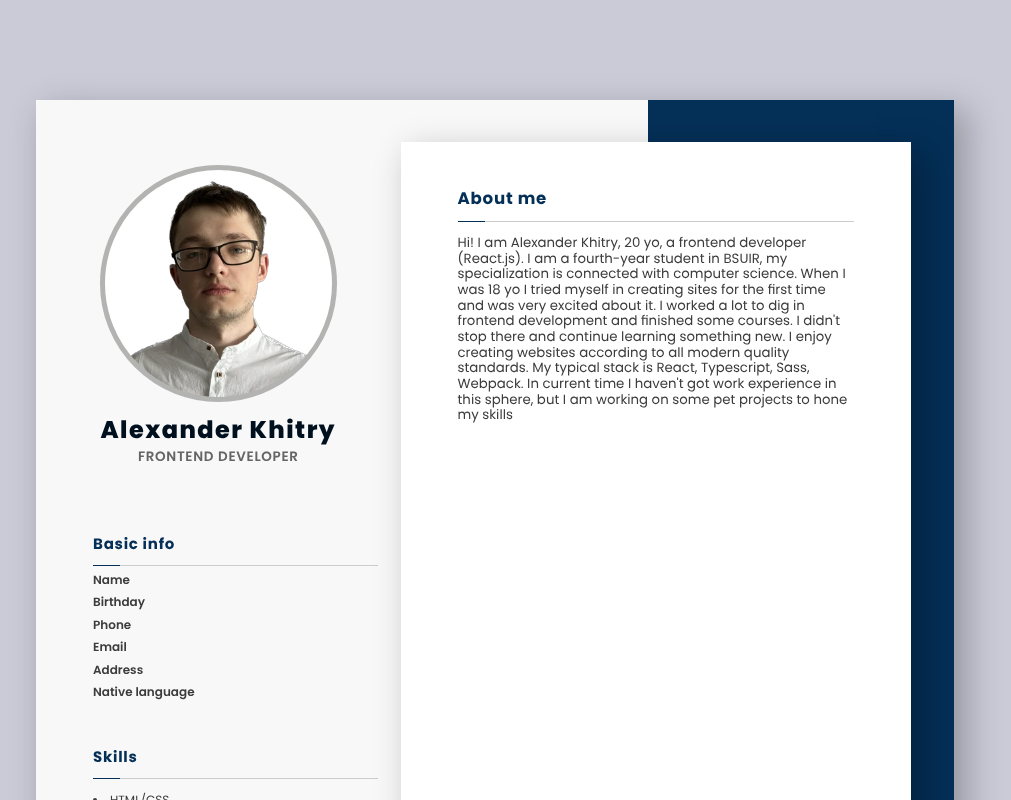
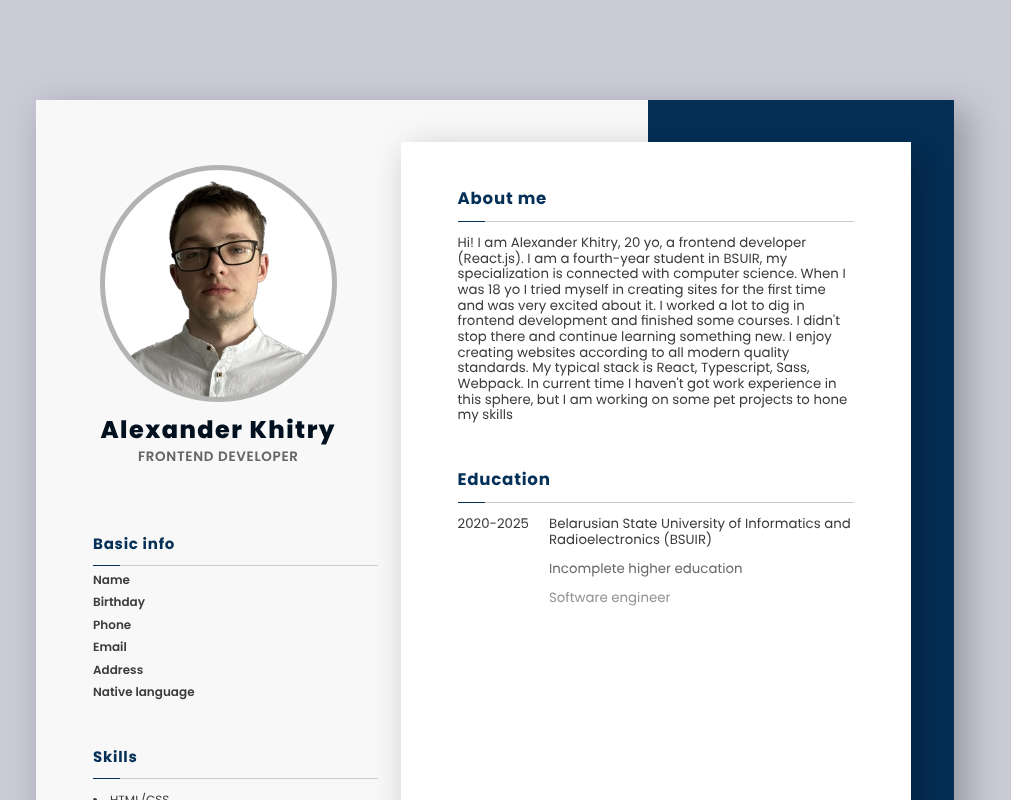
Before and after one commit to foxnorth228/foxnorth228, a React app: page / in a window 1280 px wide. Shown: the top 800 px of the page, without its empty margins (145-1156 px from the left). Built offline with nearby package versions, Linux system fonts and the light colour scheme.

Commit message:
feat: implement education block

```diff
--- /dev/null
+++ b/src/components/education-block/education-block.scss
@@ -0,0 +1,37 @@
+@use '@pages/app.scss' as app;
+
+.educationBlock {
+    margin-top: app.scale(33px);
+    margin-left: app.scale(38px);
+    margin-right: app.scale(38px);
+    width: fit-content;
+    color: #3C3C3C;
+    font-size: app.scale(8.894px);
+    font-family: Poppins;
+    font-style: normal;
+    font-weight: 400;
+    line-height: app.scale(10.451px);
+}
+
+.educationBlock__title {
+    font-size: app.scale(11.117px);
+}
+
+.educationBlock__elem {
+    display: grid;
+    grid-template-columns: max-content 100%;
+    grid-template-rows: 1fr;
+    column-gap: 20px;
+}
+
+.educationBlock__univer {
+    color: #3C3C3C;
+}
+
+.educationBlock__educType {
+    color: #696969;
+}
+
+.educationBlock__spec {
+    color: #949494;
+}
--- /dev/null
+++ b/src/components/education-block/education-block.tsx
@@ -0,0 +1,22 @@
+import React from 'react';
+import './education-block.scss';
+import InfoBlock from '../info-block/info-block';
+
+const EducationBlock = () => {
+  return (
+    <InfoBlock title="Education" titleSize="educationBlock__title" className="educationBlock">
+      <div className="educationBlock__elem">
+        <p className="educationBlock__year">2020-2025</p>
+        <div className="educationBlock__desc">
+          <p className="educationBlock__univer">
+            Belarusian State University of Informatics and Radioelectronics (BSUIR)
+          </p>
+          <p className="educationBlock__educType">Incomplete higher education</p>
+          <p className="educationBlock__spec">Software engineer</p>
+        </div>
+      </div>
+    </InfoBlock>
+  );
+};
+
+export default EducationBlock;
--- a/src/layouts/add-info-block/add-info-block.tsx
+++ b/src/layouts/add-info-block/add-info-block.tsx
@@ -1,11 +1,13 @@
 import React from 'react';
 import './add-info-block.scss';
 import AboutBlock from '@src/components/about-block/about-block';
+import EducationBlock from '@src/components/education-block/education-block';
 
 const AddInfoBlock = () => {
   return (
     <section className="workInfo">
       <AboutBlock />
+      <EducationBlock />
     </section>
   );
 };
```
